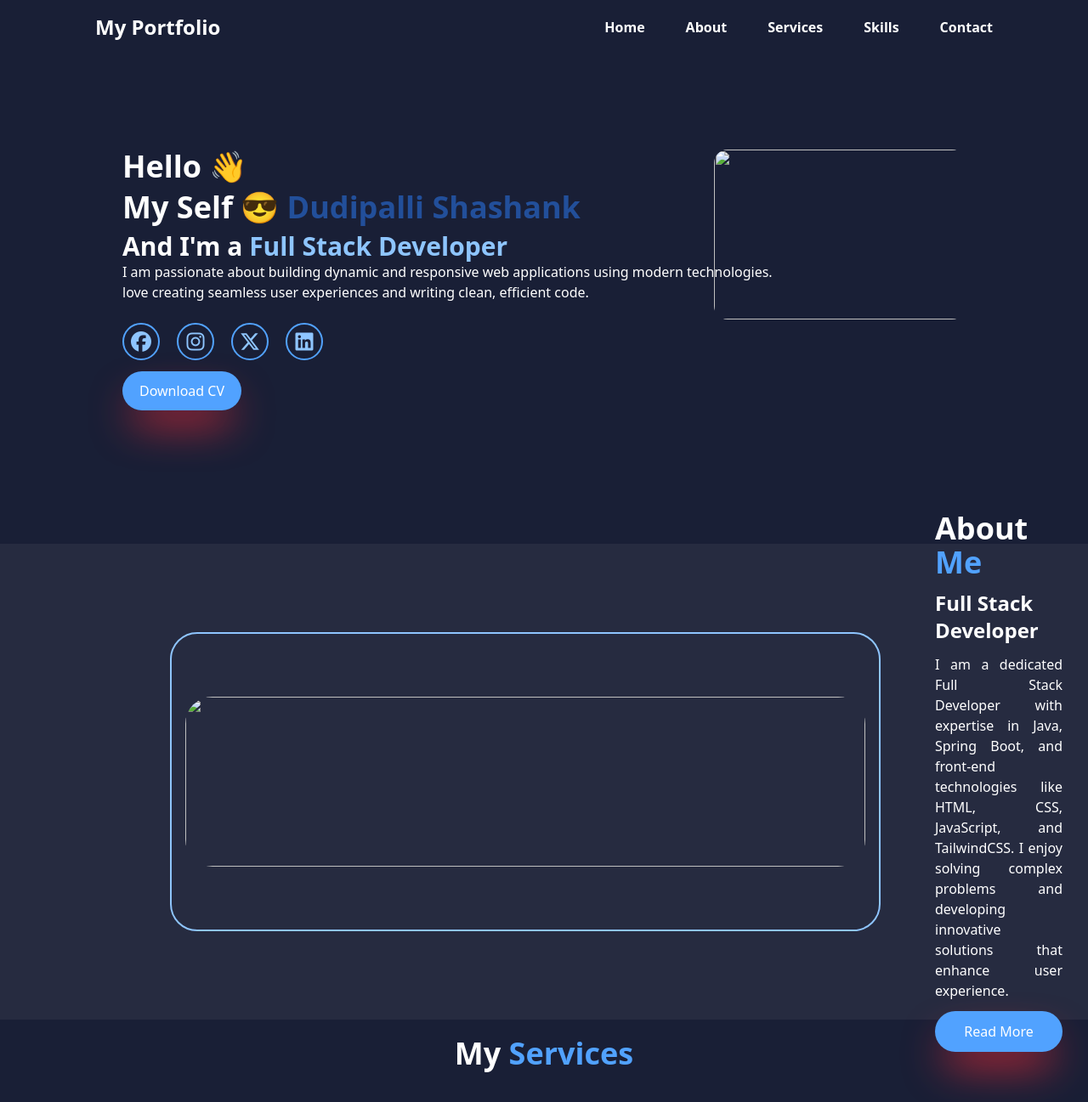
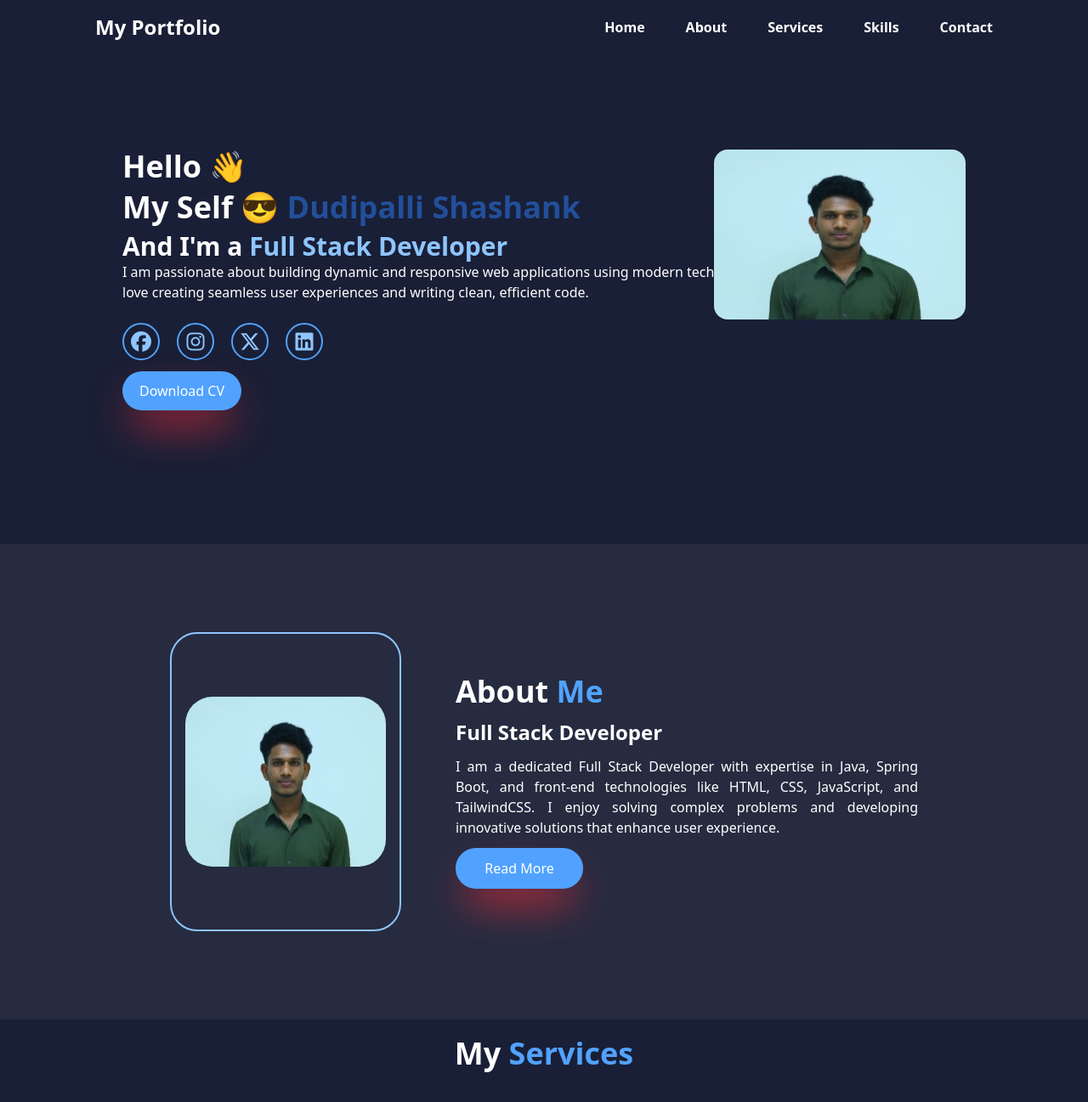
Before and after one commit to shashankchowdary2/Portfolio, a plain HTML site: page index.html in a window 1280 px wide. Shown: the top 1297 px of the page at 85% size. Drawn offline with nearby package versions, Linux system fonts and the light colour scheme; files that its build step writes are made by us from their sources.

Commit message:
Update index.html

```diff
--- a/index.html
+++ b/index.html
@@ -4,7 +4,7 @@
     <meta charset="UTF-8">
     <meta name="viewport" content="width=device-width, initial-scale=1.0">
     <title>My Portfolio</title>
-    <link rel="stylesheet" href="../src/output.css">
+    <link rel="stylesheet" href="output.css">
 
     <link rel="stylesheet" href="https://cdnjs.cloudflare.com/ajax/libs/font-awesome/6.7.2/css/all.min.css" integrity="sha512-Evv84Mr4kqVGRNSgIGL/F/aIDqQb7xQ2vcrdIwxfjThSH8CSR7PBEakCr51Ck+w+/U6swU2Im1vVX0SVk9ABhg==" crossorigin="anonymous" referrerpolicy="no-referrer" />
 </head>
@@ -51,7 +51,7 @@
             </div>
 
             <div class="pl-45">
-                <img src="../src/profile1.jpg" alt="" class="rounded-2xl w-[300px] h-[200px] hover:shadow-2xl hover:shadow-blue-600  ">
+                <img src="profile1.jpg" alt="" class="rounded-2xl w-[300px] h-[200px] hover:shadow-2xl hover:shadow-blue-600  ">
             </div>
         </section>
 
@@ -59,7 +59,7 @@
         <!-- About -->
          <section class="bg-[#262b40] flex text-white gap-16 px-50 py-26 h-[70vh]" id="about">
             <div class="border-2 border-blue-300 rounded-4xl flex justify-between items-center px-4">
-                <img src="../src/profile1.jpg" alt="" class="w-[800px] h-[200px] rounded-4xl">
+                <img src="profile1.jpg" alt="" class="w-[800px] h-[200px] rounded-4xl">
             </div>
 
             <div class="flex flex-col justify-center ali">
```
